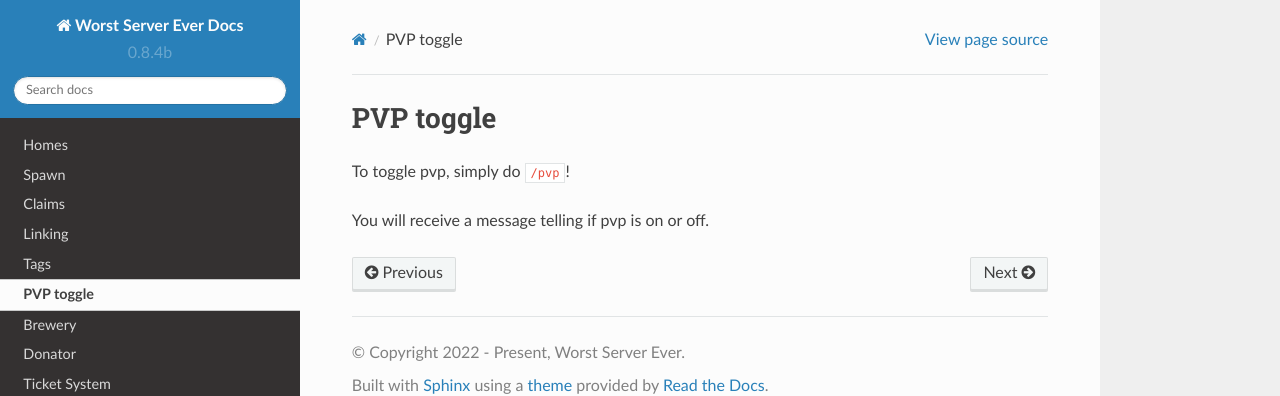
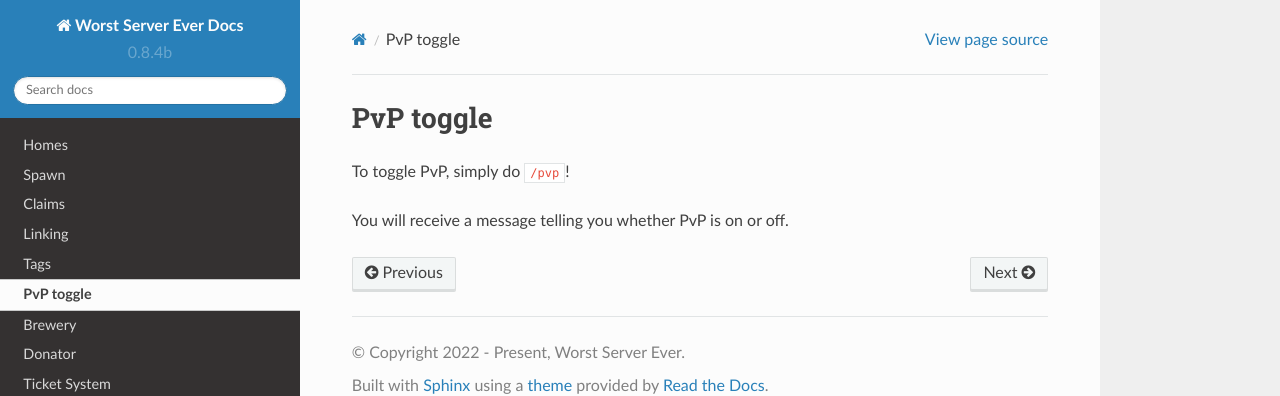
Before and after one commit to footdabmommy/wse, a Sphinx documentation site: the page built from docs/source/pvp.rst, in a window 1280 px wide. Shown: the top 396 px of the page. Built offline with Sphinx 7.4.7 and the Read the Docs theme 2.0.0, drawn with Linux system fonts in a browser that asks for light colours.

Commit message:
Small change

```diff
--- a/docs/source/pvp.rst
+++ b/docs/source/pvp.rst
@@ -1,5 +1,5 @@
-PVP toggle
+PvP toggle
 =====
 
-| To toggle pvp, simply do ``/pvp``!
-You will receive a message telling if pvp is on or off.
+| To toggle PvP, simply do ``/pvp``!
+You will receive a message telling you whether PvP is on or off.
```
